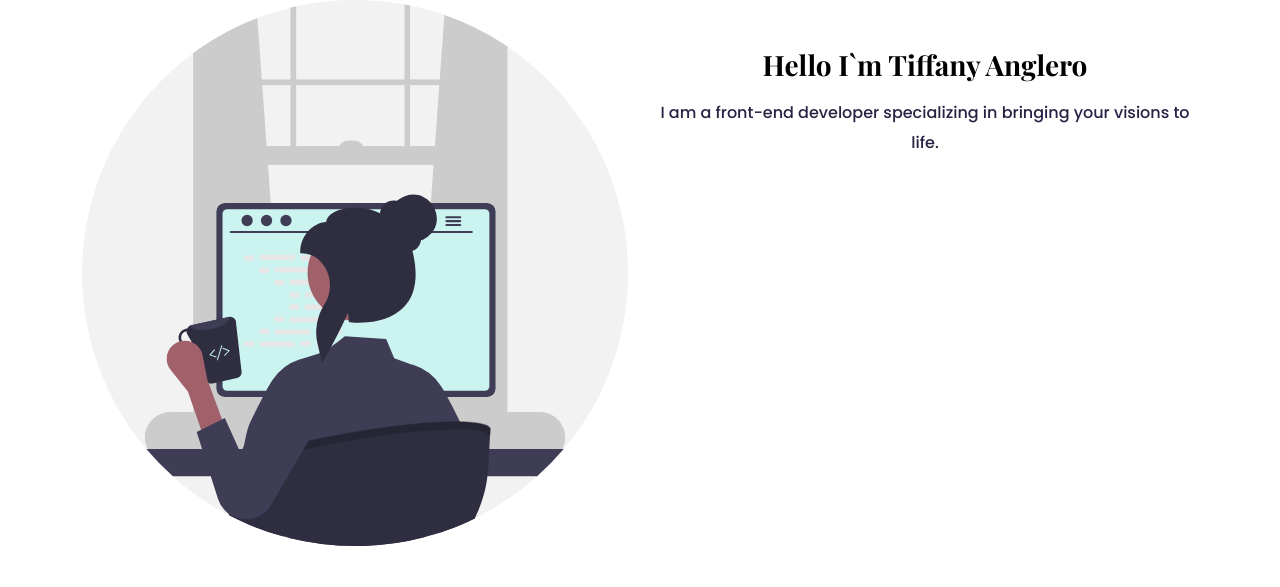
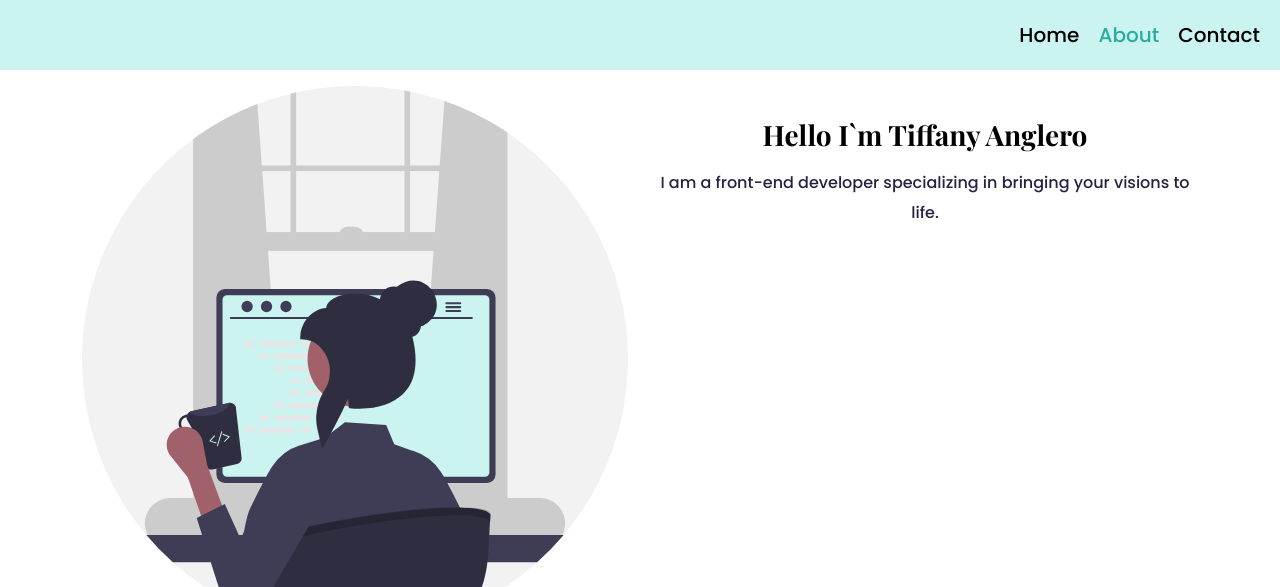
Before and after one commit to tanglero4/Final-portfolio, a plain HTML site: page about.html in a window 1280 px wide. Shown: the top 587 px of the page. Drawn offline with nearby package versions, Linux system fonts and the light colour scheme.

Commit message:
Navigation added

```diff
--- a/about.html
+++ b/about.html
@@ -12,10 +12,19 @@
     <link rel="stylesheet" href="src/style.css" />
   </head>
   <body>
+    <div class="container-nav">
+        <nav class="d-flex justify-content-end">
+          <ul>
+            <li><a href="/">Home</a></li>
+            <li class="active"><a href="/about.html">About</a></li>
+            <li><a href="/contact.html">Contact</a></li>
+          </ul>
+        </nav>
+        </div>
       <div class="about-container">
           <div class="container">
               <div class="row">
-                  <div class="col-md-6 ">
+                  <div class="col-md-6 mt-3 ">
 <img src="images/woman-coding.svg" alt="" class="img-fluid" target="_blank">
                   </div>
                   <div class="col-md-6 mt-5 text-center">
--- a/src/style.css
+++ b/src/style.css
@@ -4,6 +4,28 @@
     --heading-font-family:"Playfair Display",serif;
     --default-font-family:"Poppins", sans-serif;
     --box-shadow: 0 5px 10px rgba(0, 0, 0, 0.3);
+  }
+  nav{
+    background-color: var(--primary-color);
+    padding: 20px 20px;
+  }
+  nav ul{
+margin: 0;
+padding: 0;
+  }
+  nav li{
+    display: inline;
+    font-size: 20px;
+    list-style: none;
+    margin-left: 15px;
+  }
+  nav a{
+    color: black;
+    text-decoration: none;
+    transition: all 100ms ease-in-out;
+  }
+  nav a:hover, nav li.active a{
+    color: var(--secondary-color);
   }
   body{
     font-family: var(--default-font-family);
```
Also changed, not shown: contact.html (+9 -0 lines), index.html (+9 -0 lines).
